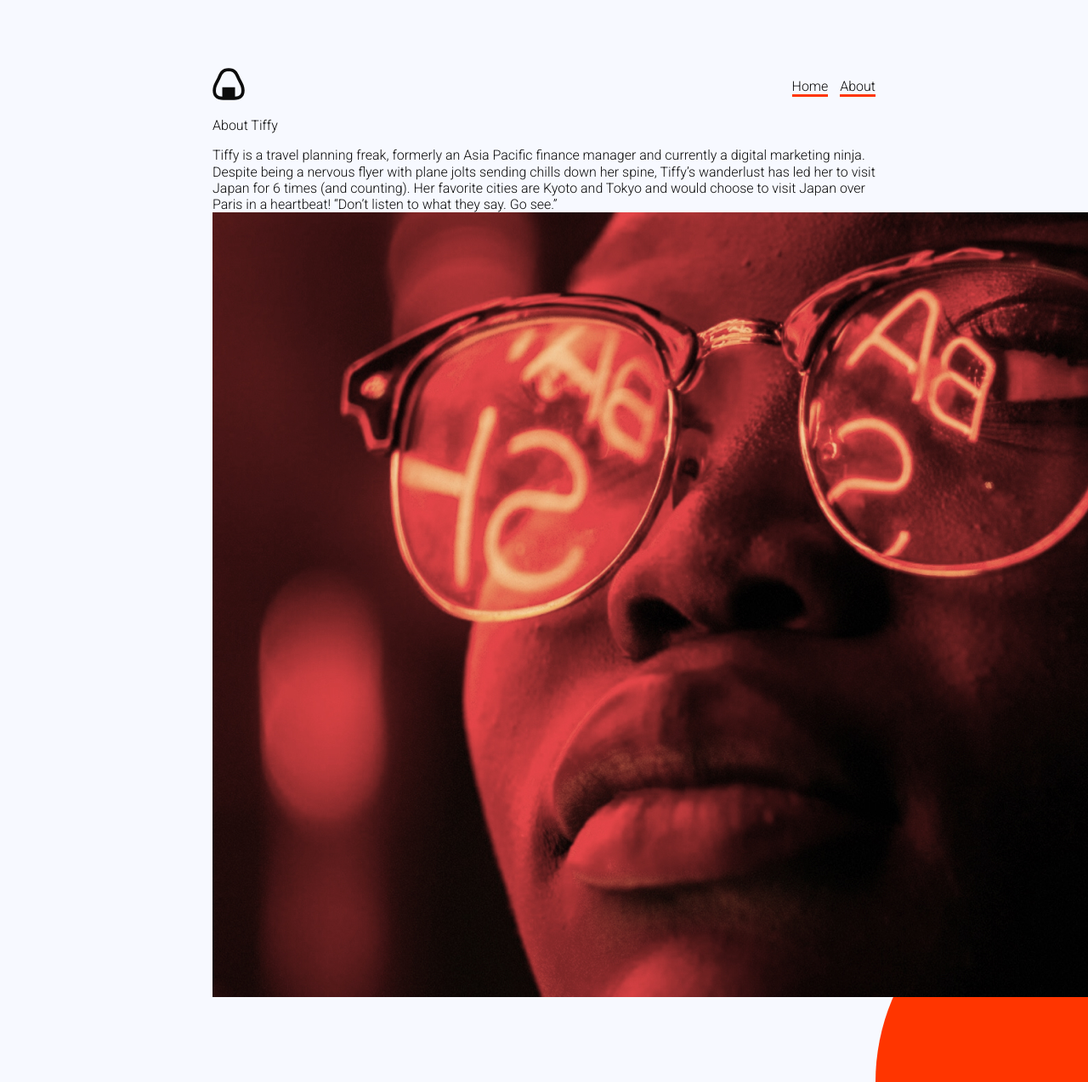
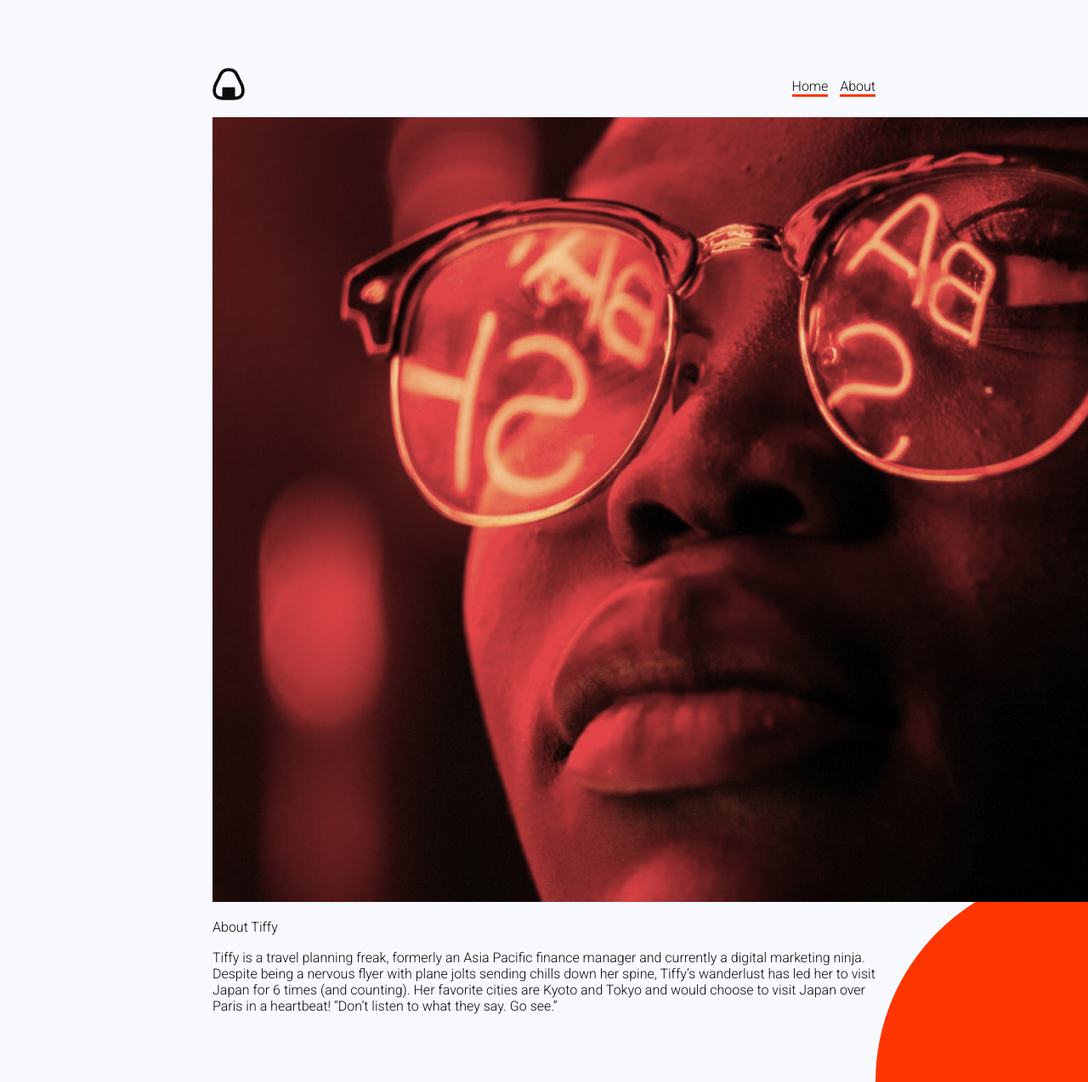
Before and after one commit to hqpham114/A-night-in-Japan, a Jekyll site: the page built from about.markdown, in a window 1280 px wide and 1274 px high. Shown: the whole window at 85% size. Built offline with Jekyll 4.4.1, drawn with Linux system fonts in a browser that asks for light colours.

Commit message:
Updated About

```diff
--- a/about.markdown
+++ b/about.markdown
@@ -4,8 +4,9 @@ permalink: "/about/"
 layout: default
 ---
 
+![about.jpg](/uploads/about.jpg)
+
 About Tiffy
 
 Tiffy is a travel planning freak, formerly an Asia Pacific finance manager and currently a digital marketing ninja. Despite being a nervous flyer with plane jolts sending chills down her spine, Tiffy’s wanderlust has led her to visit Japan for 6 times (and counting). Her favorite cities are Kyoto and Tokyo and would choose to visit Japan over Paris in a heartbeat!
 “Don't listen to what they say. Go see.”
-![about.jpg](/uploads/about.jpg)
```
